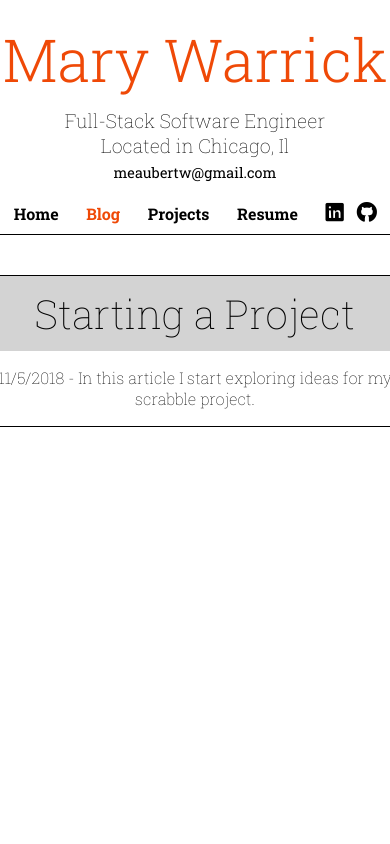
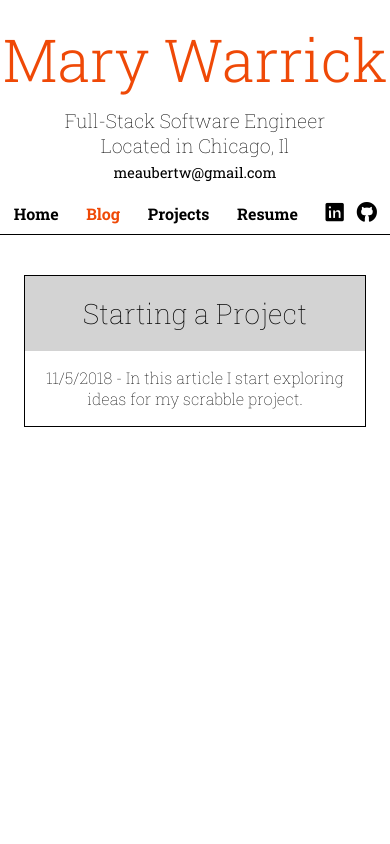
Before and after one commit to maubertw/my-site, a React (Create React App) app: page /blog in a window 390 px wide. Shown: the top 844 px of the page. Built offline with nearby package versions, Linux system fonts and the light colour scheme.

Commit message:
mobile adjustments

```diff
--- a/src/App.css
+++ b/src/App.css
@@ -51,7 +51,7 @@ nav {
 
 .blerb {
   height: 150px;
-  width: 410px;
+  width: 340px;
   border: 1px solid black;
   display: flex;
   flex-direction: column;
@@ -62,10 +62,13 @@ nav {
 .blerbHeader {
   background-color: lightgray;
   height: 75px;
-  width: 410px;
+  width: 340px;
   display: flex;
   justify-content: center;
   flex-direction: column;
+  font-family: 'Roboto Slab', serif;
+  font-size: 1.75em;
+
 
 }
 
--- a/src/blog.js
+++ b/src/blog.js
@@ -9,7 +9,7 @@ const Blerb = (props) => {
     <a href={link}>
         <div className='blerb'>
             <div className='blerbHeader'>
-            <p className='projectHeader'>{title}</p>
+            <p>{title}</p>
             </div>
             <p>{date} - {description}</p>
         </div>
```
